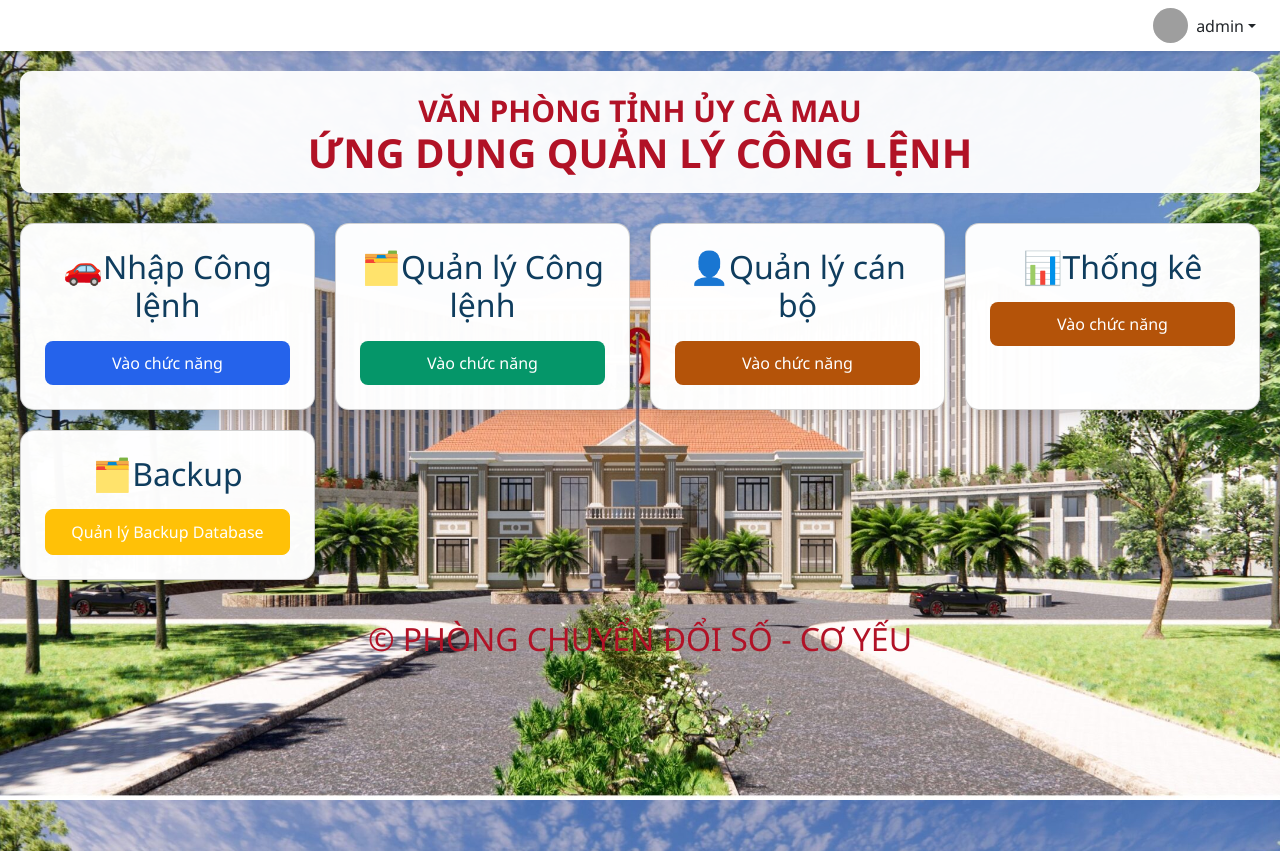
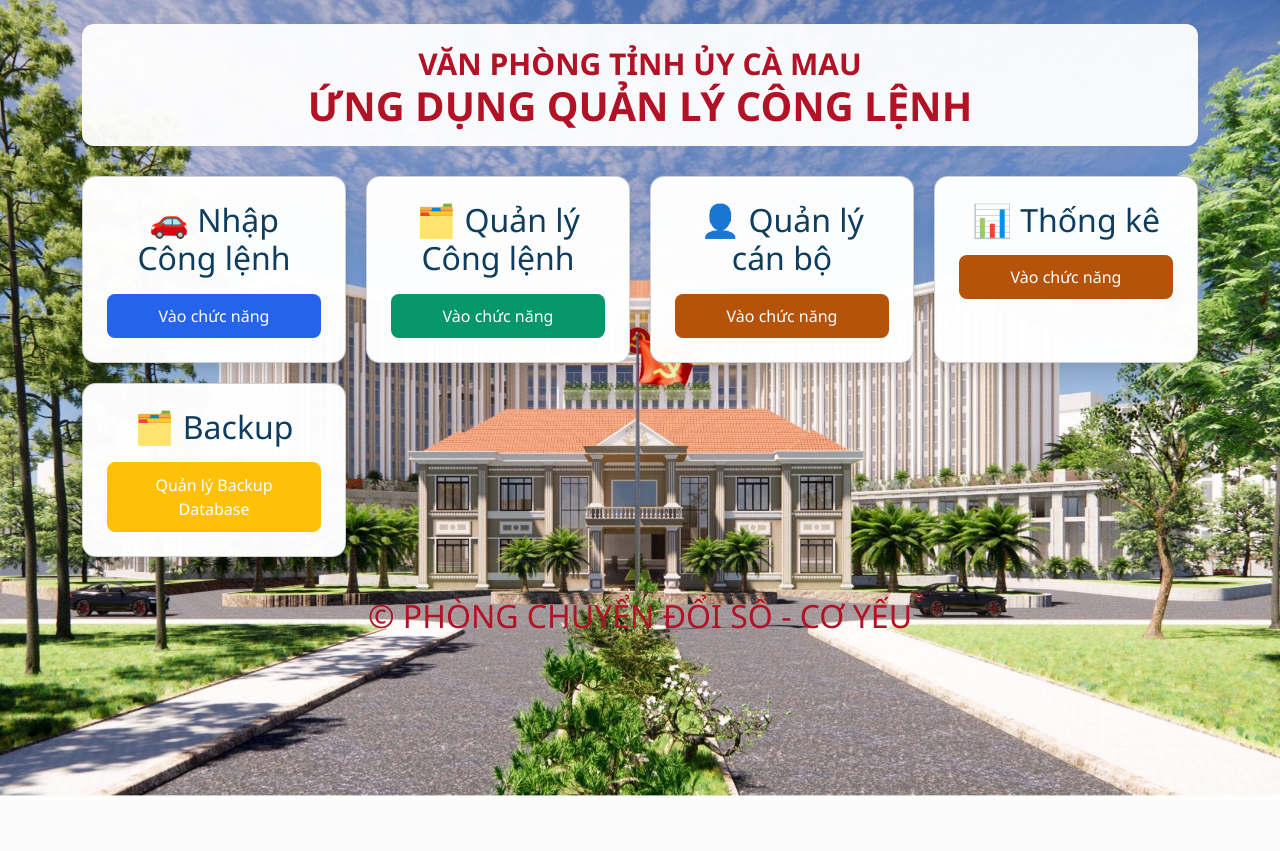
Before and after one commit to conkiencon2016-max/quanly-conglenh, a Flask app: page / in a window 1280 px wide. After the commit the page ends 797 px from the top, so only its background shows below. Run offline with Flask 3, Linux system fonts and the light colour scheme; a user stored in the database is signed in; grey boxes are pictures that could not be loaded.

Commit message:
Add files via upload

```diff
--- a/templates/home.html
+++ b/templates/home.html
@@ -1,243 +1,185 @@
 <!DOCTYPE html>
 <html lang="vi">
+
 <head>
+
 <meta charset="utf-8">
+
 <title>Trang chủ – Quản lý công lệnh</title>
+
 <meta name="viewport" content="width=device-width, initial-scale=1">
+
 <link rel="stylesheet" href="/static/mobile.css">
+
 <link href="https://cdn.jsdelivr.net/npm/bootstrap@5.3.2/dist/css/bootstrap.min.css" rel="stylesheet">
+
 <link href="https://cdn.jsdelivr.net/npm/bootstrap-icons/font/bootstrap-icons.css" rel="stylesheet">
 
 <style>
-body {
-    font-family: "Segoe UI", Arial, sans-serif;
-    margin: 0;
-    background-image: url("/static/tru_so.jpg");
-    background-size: cover;
-    background-position: center;
-    background-attachment: fixed;
-}
 
-/* ===== TOPBAR ===== */
-.topbar {
-    display: flex;
-    justify-content: flex-end;
-    align-items: center;
-    padding: 10px 20px;
-    background: rgba(255,255,255,0.9);
-}
-
-.user-info {
-    margin-right: 15px;
-    font-weight: 600;
-}
-
-.logout-btn {
-    background: #dc3545;
-    color: white;
-    border: none;
-    padding: 6px 12px;
-    border-radius: 6px;
-}
-
-/* ===== KHUNG BAO ===== */
-.overlay {
-    background: transparent;
-    min-height: 100vh;
-    padding: 20px;
+body{
+font-family:Segoe UI,Arial;
+margin:0;
+background-image:url("/static/tru_so.jpg");
+background-size:cover;
+background-position:center;
+background-attachment:fixed;
 }
 
 /* ===== HEADER ===== */
-header {
-    text-align: center;
-    padding: 16px;
-    border-radius: 12px;
-    background: rgba(255,255,255,0.95);
-    margin-bottom: 30px;
+
+header{
+text-align:center;
+padding:16px;
+border-radius:12px;
+background:rgba(255,255,255,0.95);
+margin-bottom:30px;
 }
 
-header h1 {
-    margin: 0;
-    color: #B11226;
-    font-weight: 700;
+header h1{
+margin:0;
+color:#B11226;
+font-weight:700;
 }
 
-header h2 {
-    margin: 6px 0 0 0;
-    font-size: 30px;
-    color: #B11226;
-    font-weight: 600;
+header h2{
+margin:6px 0 0 0;
+font-size:30px;
+color:#B11226;
+font-weight:600;
 }
 
-/* ===== MENU CARD ===== */
-.menu {
-    display: grid;
-    grid-template-columns: repeat(auto-fit, minmax(260px, 1fr));
-    gap: 20px;
-    max-width: 1600px;
-    margin: auto;
+/* ===== MENU ===== */
+
+.menu{
+display:grid;
+grid-template-columns:repeat(auto-fit,minmax(260px,1fr));
+gap:20px;
+max-width:1600px;
+margin:auto;
 }
 
-.card {
-    background: rgba(255,255,255,0.98);
-    border-radius: 14px;
-    padding: 24px;
-    box-shadow: 0 8px 18px rgba(0,0,0,0.12);
-    text-align: center;
-    transition: 0.2s;
+.card{
+background:rgba(255,255,255,0.98);
+border-radius:14px;
+padding:24px;
+box-shadow:0 8px 18px rgba(0,0,0,0.12);
+text-align:center;
+transition:0.2s;
 }
 
-.card:hover {
-    transform: translateY(-4px);
-    box-shadow: 0 12px 26px rgba(0,0,0,0.18);
+.card:hover{
+transform:translateY(-4px);
+box-shadow:0 12px 26px rgba(0,0,0,0.18);
 }
 
-.card h2 {
-    color: #0F3D5E;
-    margin-bottom: 16px;
+.card h2{
+color:#0F3D5E;
+margin-bottom:16px;
 }
 
-.card a {
-    display: inline-block;
-    padding: 10px 18px;
-    border-radius: 8px;
-    text-decoration: none;
-    font-weight: 400;
-    color: white;
+.card a{
+display:inline-block;
+padding:10px 18px;
+border-radius:8px;
+text-decoration:none;
+color:white;
 }
 
-.btn-dieuxe { background: #2563EB; }
-.btn-quanly { background: #059669; }
-.btn-thongke { background: #B45309; }
-.btn-canbo { background: #B45309; }
+.btn-dieuxe{background:#2563EB;}
+.btn-quanly{background:#059669;}
+.btn-thongke{background:#B45309;}
+.btn-canbo{background:#B45309;}
 
-footer {
-    text-align: center;
-    margin-top: 40px;
-    font-size: 13px;
-    color: #B11226;
-    font-weight: 500;
+footer{
+text-align:center;
+margin-top:40px;
+font-size:13px;
+color:#B11226;
+font-weight:500;
 }
+
 </style>
+
 </head>
 
 <body>
 
-<!-- TOPBAR -->
-<nav class="navbar navbar-light bg-white shadow-sm px-4">
-    <div class="ms-auto dropdown">
-        <a class="d-flex align-items-center text-dark text-decoration-none dropdown-toggle"
-           href="#" role="button" data-bs-toggle="dropdown">
-            <img src="https://i.pravatar.cc/40"
-                 class="rounded-circle me-2" width="35">
-            {{ session.get('user') }}
-        </a>
-
-        <ul class="dropdown-menu dropdown-menu-end shadow">
-            <li>
-                <a class="dropdown-item" href="/change_password">
-                    <i class="bi bi-key"></i> Đổi mật khẩu
-                </a>
-            </li>
-  <li>
-{% if session.get("role") == "admin" %}
-<li>
-<a class="dropdown-item" href="/quanly_user">
-<i class="bi bi-people"></i> Quản lý người dùng
-</a>
-</li>
-{% endif %}
-</li>
-            <li><hr class="dropdown-divider"></li>
-            <li>
-                <a class="dropdown-item text-danger"
-                   data-bs-toggle="modal"
-                   data-bs-target="#logoutModal">
-                   <i class="bi bi-box-arrow-right"></i> Đăng xuất
-                </a>
-            </li>
-        </ul>
-    </div>
-</nav>
-<div class="overlay">
+<div class="container py-4">
 
 <header>
+
 <h2>VĂN PHÒNG TỈNH ỦY CÀ MAU</h2>
+
 <h1>ỨNG DỤNG QUẢN LÝ CÔNG LỆNH</h1>
+
 </header>
 
 <section class="menu">
 
 {% if session.get("role") in ["admin","user","viewer"] %}
+
 <div class="card">
-    <h2>🚗Nhập Công lệnh</h2>
+
+<h2>🚗 Nhập Công lệnh</h2>
+
 <a href="/nhap" class="btn-dieuxe">Vào chức năng</a>
+
 </div>
+
 {% endif %}
+
 {% if session.get("role") in ["admin","user"] %}
 
 <div class="card">
-        <h2>🗂️Quản lý Công lệnh</h2>
+
+<h2>🗂️ Quản lý Công lệnh</h2>
+
 <a href="/danhsach" class="btn-quanly">Vào chức năng</a>
+
 </div>
-{% endif %}
 
-    {% if session.get("role") in ["admin","user"] %}
 <div class="card">
-    <h2>👤Quản lý cán bộ</h2>
+
+<h2>👤 Quản lý cán bộ</h2>
+
 <a href="/quanly_nguoidicongtac" class="btn-canbo">Vào chức năng</a>
+
 </div>
+
 {% endif %}
 
 <div class="card">
-        <h2>📊Thống kê</h2>
+
+<h2>📊 Thống kê</h2>
+
 <a href="/thongke" class="btn-thongke">Vào chức năng</a>
+
 </div>
+
 {% if session.get("role") == "admin" %}
+
 <div class="card">
-<h2>🗂️Backup</h2>
+
+<h2>🗂️ Backup</h2>
+
 <a href="/backup_manager" class="btn btn-warning">
 Quản lý Backup Database
 </a>
+
 </div>
+
 {% endif %}
 
 </section>
 
-<div>
-</div>
-<div>
-</div>
-<div>
-</div>
-<div>
+<footer>
+
+<h2>© PHÒNG CHUYỂN ĐỔI SỐ - CƠ YẾU</h2>
+
+</footer>
+
 </div>
 
-
-<footer>
-    <h2> © PHÒNG CHUYỂN ĐỔI SỐ - CƠ YẾU </h2>
-</footer>
-
-
-<!-- LOGOUT MODAL -->
-<div class="modal fade" id="logoutModal" tabindex="-1">
-  <div class="modal-dialog modal-dialog-centered">
-    <div class="modal-content">
-      <div class="modal-header bg-danger text-white">
-        <h5 class="modal-title">Xác nhận đăng xuất</h5>
-        <button type="button" class="btn-close btn-close-white" data-bs-dismiss="modal"></button>
-      </div>
-      <div class="modal-body">
-        Bạn có muốn đăng xuất để đăng nhập tài khoản khác?
-      </div>
-      <div class="modal-footer">
-        <button class="btn btn-secondary" data-bs-dismiss="modal">Hủy</button>
-        <a href="/logout" class="btn btn-danger">Đăng xuất</a>
-      </div>
-    </div>
-  </div>
-</div>
-
-<script src="https://cdn.jsdelivr.net/npm/bootstrap@5.3.2/dist/js/bootstrap.bundle.min.js"></script>
 </body>
 </html>
```
Also changed, not shown: templates/layout.html (+140 -28 lines). Lines whose indentation alone changed are shown as unchanged.
